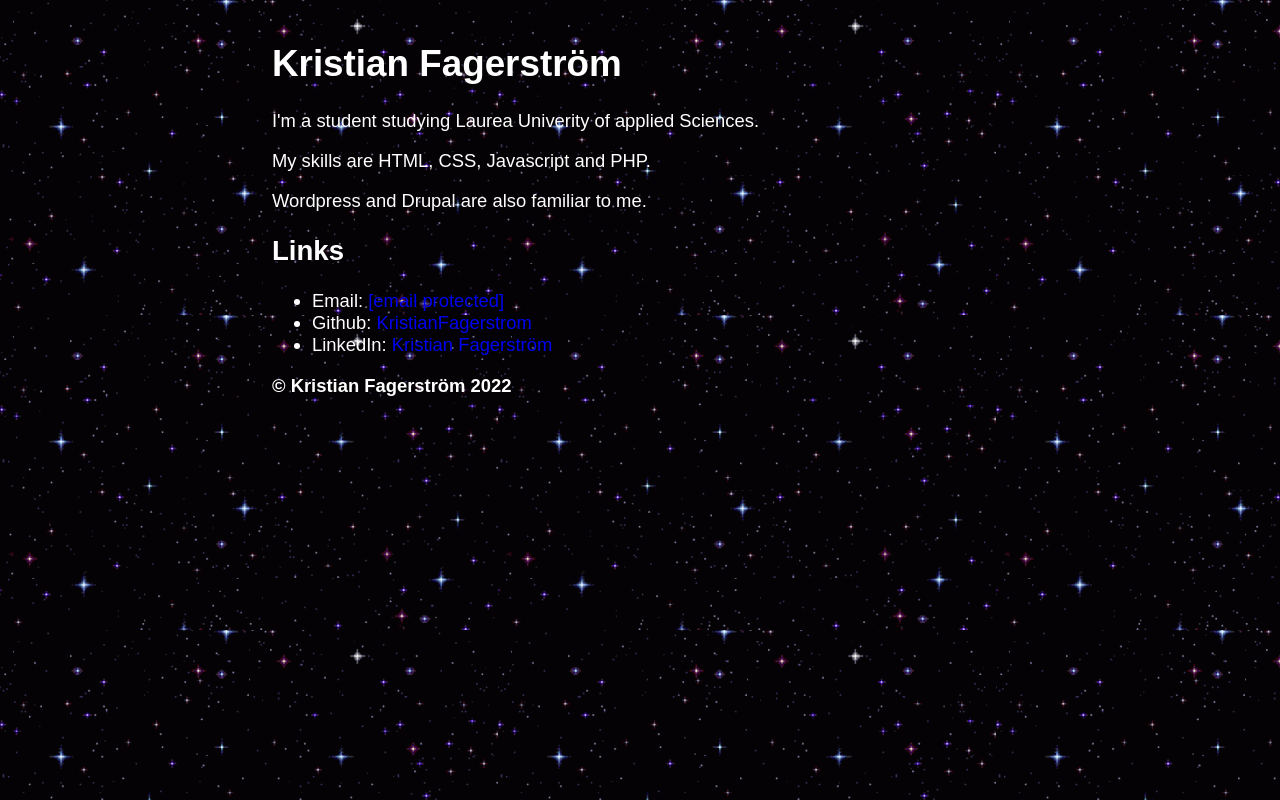
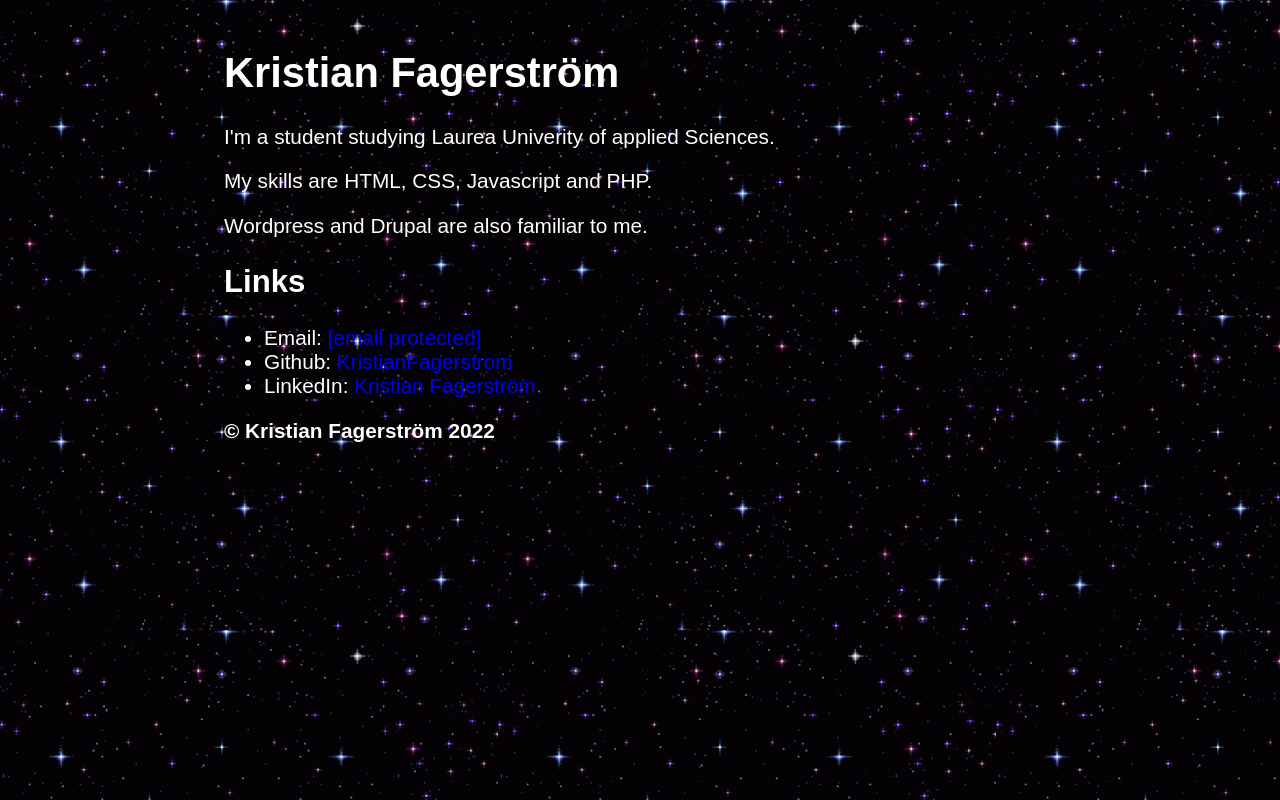
Before and after one commit to KristianFagerstrom/My-website, a plain HTML site: page index.html in a window 1280 px wide. Drawn offline with Linux system fonts and the light colour scheme.

Commit message:
changed font

```diff
--- a/styles.css
+++ b/styles.css
@@ -9,7 +9,7 @@ body {
   padding: 1em;
   max-width: 40em;
   margin: auto;
-  font-size: 1.15em
+  font-size: 1.30em
 }
 
 a {
```
